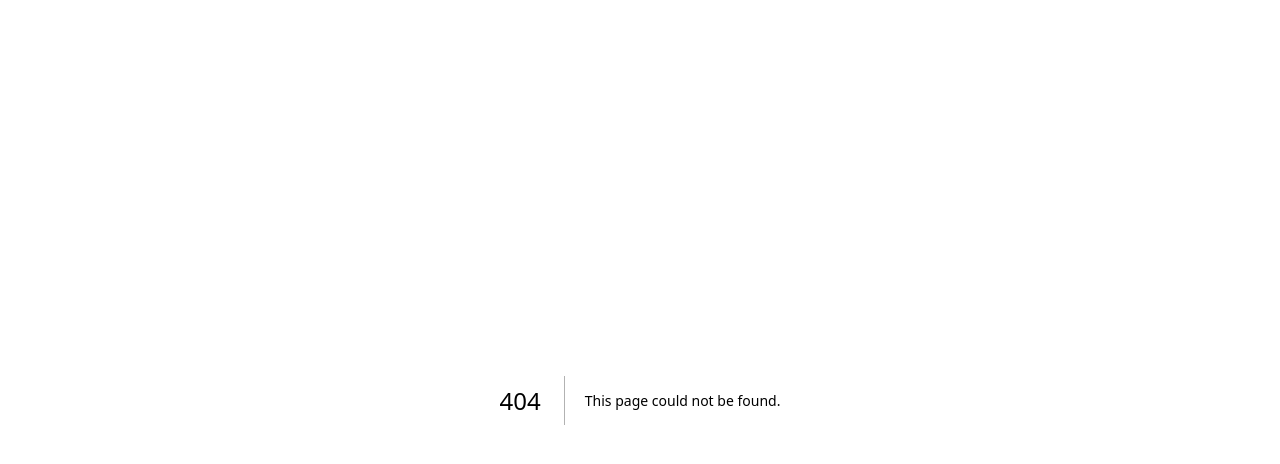
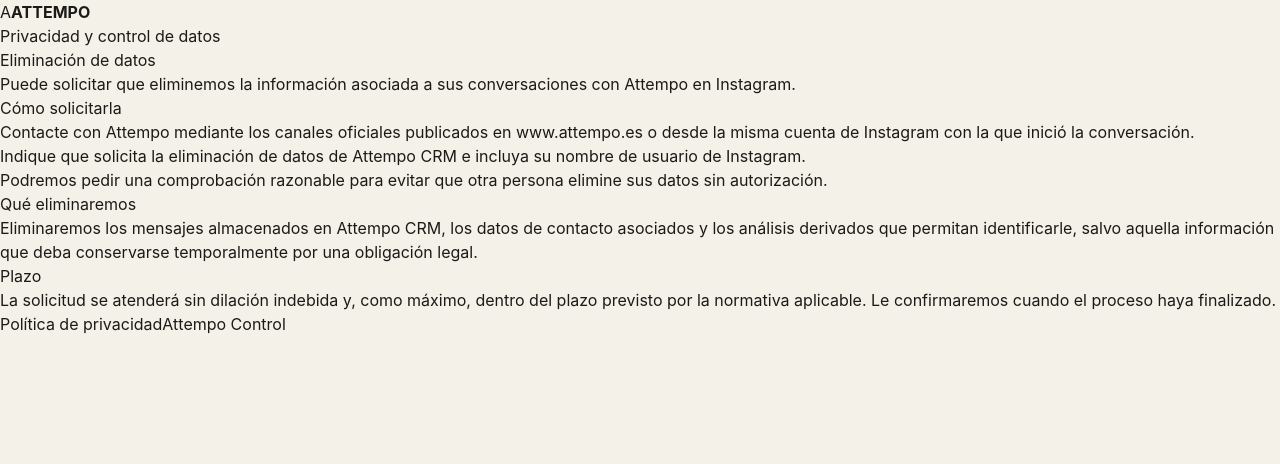
Before and after one commit to Weniw7/attempo-control, a Next.js app: page /data-deletion in a window 1280 px wide. Before the commit this address had no page. Shown: the top 464 px of the page. Built offline with nearby package versions, Linux system fonts and the light colour scheme.

Commit message:
Add Instagram data deletion instructions

```diff
--- /dev/null
+++ b/app/data-deletion/page.tsx
@@ -0,0 +1,58 @@
+import type { Metadata } from "next";
+import Link from "next/link";
+
+export const metadata: Metadata = {
+  title: "Eliminación de datos | Attempo",
+  description: "Instrucciones para solicitar la eliminación de datos de Attempo CRM.",
+};
+
+export default function DataDeletionPage() {
+  return (
+    <main className="legal-page">
+      <article className="legal-card compact">
+        <header className="legal-header">
+          <Link href="/" className="legal-brand" aria-label="Volver a Attempo Control">
+            <span>A</span><strong>ATTEMPO</strong>
+          </Link>
+          <p>Privacidad y control de datos</p>
+          <h1>Eliminación de datos</h1>
+          <p className="legal-lead">
+            Puede solicitar que eliminemos la información asociada a sus
+            conversaciones con Attempo en Instagram.
+          </p>
+        </header>
+        <section>
+          <h2>Cómo solicitarla</h2>
+          <ol>
+            <li>
+              Contacte con Attempo mediante los canales oficiales publicados en{" "}
+              <a href="https://www.attempo.es">www.attempo.es</a> o desde la misma
+              cuenta de Instagram con la que inició la conversación.
+            </li>
+            <li>Indique que solicita la eliminación de datos de Attempo CRM e incluya su nombre de usuario de Instagram.</li>
+            <li>Podremos pedir una comprobación razonable para evitar que otra persona elimine sus datos sin autorización.</li>
+          </ol>
+        </section>
+        <section>
+          <h2>Qué eliminaremos</h2>
+          <p>
+            Eliminaremos los mensajes almacenados en Attempo CRM, los datos de
+            contacto asociados y los análisis derivados que permitan identificarle,
+            salvo aquella información que deba conservarse temporalmente por una obligación legal.
+          </p>
+        </section>
+        <section>
+          <h2>Plazo</h2>
+          <p>
+            La solicitud se atenderá sin dilación indebida y, como máximo, dentro
+            del plazo previsto por la normativa aplicable. Le confirmaremos cuando el proceso haya finalizado.
+          </p>
+        </section>
+        <footer className="legal-footer">
+          <Link href="/privacy">Política de privacidad</Link>
+          <Link href="/">Attempo Control</Link>
+        </footer>
+      </article>
+    </main>
+  );
+}
```
